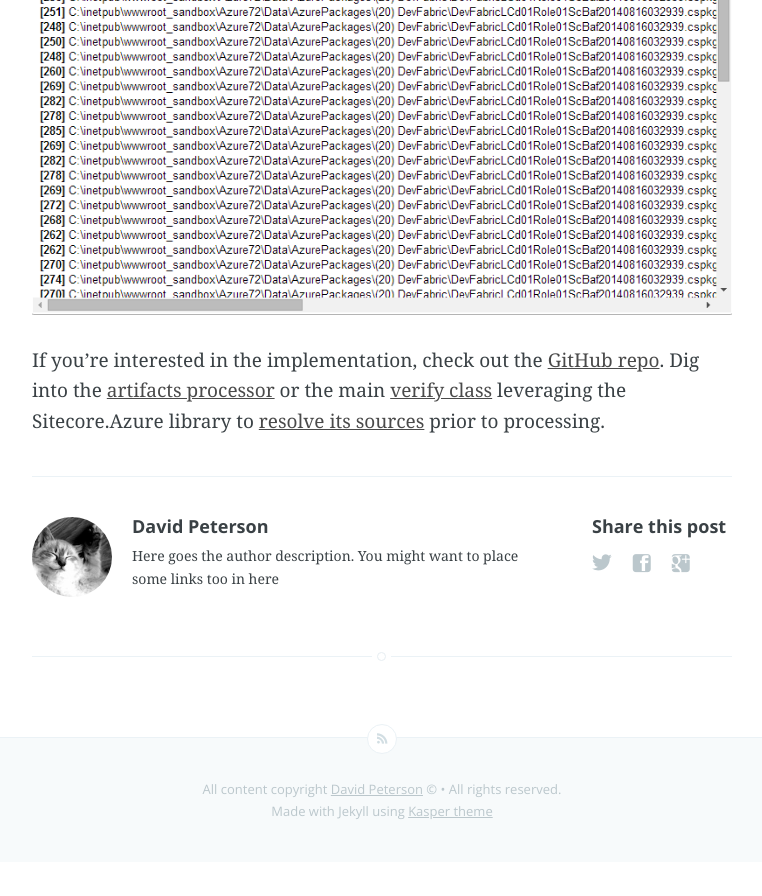
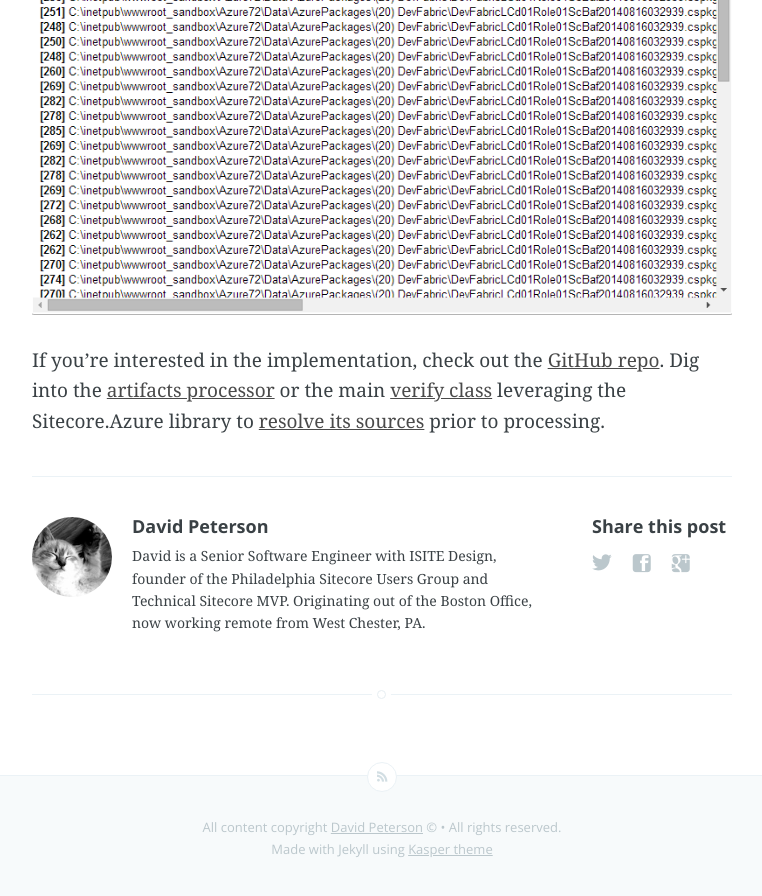
Before and after one commit to PetersonDave/petersondave.github.io, a Jekyll site: the page built from _posts/2014-8-15-Verifying-Sitecore-Azure-Deployments-Against-Specified-Path-or-File-Name-Too-Long-Error.markdown, in a window 1280 px wide and 900 px high, scrolled down 3630 px. Shown: the top 896 px of the window, without its empty margins (258-1020 px from the left). Built offline with Jekyll 4.4.1, drawn with Linux system fonts in a browser that asks for light colours; Markdown is read by kramdown in place of the engine named in the settings; before the commit the page ends 4492 px from its top, so only the background shows below that; part of the change alters nothing that is shown.

```diff
--- a/_layouts/default.html
+++ b/_layouts/default.html
@@ -40,7 +40,7 @@
     <script type="text/javascript">
 
       var _gaq = _gaq || [];
-      _gaq.push(['_setAccount', 'UA-XXXXXXXX-X']);
+      _gaq.push(['_setAccount', 'UA-55942315-1']);
       _gaq.push(['_trackPageview']);
 
       (function() {
--- a/_layouts/post.html
+++ b/_layouts/post.html
@@ -1,6 +1,6 @@
 ---
 layout: default
-disqus: false
+disqus: true
 archive: false
 ---
 
@@ -51,7 +51,7 @@ archive: false
                     	<h4> {{ site.author }} </h4>
                     	<!-- Author Bio -->
                     	<p>
-                    		Here goes the author description. You might want to place some links too in here
+                    		David is a Senior Software Engineer with ISITE Design, founder of the Philadelphia Sitecore Users Group and Technical Sitecore MVP. Originating out of the Boston Office, now working remote from West Chester, PA.
                     	</p>
                     </article>
                 </section>
@@ -78,7 +78,7 @@ archive: false
             	<div id="disqus_thread"></div>
             	<script type="text/javascript">
 
-            	    var disqus_shortname = '';
+            	    var disqus_shortname = 'petersondave';
             		var disqus_developer = 0; // developer mode is on
             	    (function() {
             	        var dsq = document.createElement('script'); dsq.type = 'text/javascript'; dsq.async = true;
--- /dev/null
+++ b/_plugins/rssgenerator.rb
@@ -0,0 +1,133 @@
+# Jekyll plugin for generating an rss 2.0 feed for posts
+#
+# Usage: place this file in the _plugins directory and set the required configuration
+#        attributes in the _config.yml file
+#
+# Uses the following attributes in _config.yml:
+#   name           - the name of the site
+#   url            - the url of the site
+#   description    - (optional) a description for the feed (if not specified will be generated from name)
+#   author         - (optional) the author of the site (if not specified will be left blank)
+#   copyright      - (optional) the copyright of the feed (if not specified will be left blank)
+#   rss_path       - (optional) the path to the feed (if not specified "/" will be used)
+#   rss_name       - (optional) the name of the rss file (if not specified "rss.xml" will be used)
+#   rss_post_limit - (optional) the number of posts in the feed
+#
+# Author: Assaf Gelber <assaf.gelber@gmail.com>
+# Site: http://agelber.com
+# Source: http://github.com/agelber/jekyll-rss
+#
+# Distributed under the MIT license
+# Copyright Assaf Gelber 2013
+
+module Jekyll
+  class RssFeed < Page; end
+
+  class RssGenerator < Generator
+    priority :low
+    safe true
+
+    # Generates an rss 2.0 feed
+    #
+    # site - the site
+    #
+    # Returns nothing
+    def generate(site)
+      require 'rss'
+
+      parser = get_markdown_parser(site.config)
+
+      # Create the rss with the help of the RSS module
+      rss = RSS::Maker.make("2.0") do |maker|
+        maker.channel.title = site.config['name']
+        maker.channel.link = site.config['url']
+        maker.channel.description = site.config['description'] || "RSS feed for #{site.config['name']}"
+        maker.channel.author = site.config["author"]
+        maker.channel.updated = site.posts.map { |p| p.date  }.max
+        maker.channel.copyright = site.config['copyright']
+
+        post_limit = (site.config['rss_post_limit'] - 1 rescue site.posts.count)
+
+        site.posts.reverse[0..post_limit].each do |post|
+          maker.items.new_item do |item|
+            item.title = post.title
+            item.link = "#{site.config['url']}#{post.url}"
+            item.description = parser.convert(post.excerpt)
+            item.updated = post.date
+          end
+        end
+      end
+
+      # File creation and writing
+      rss_path = ensure_slashes(site.config['rss_path'] || "/")
+      rss_name = site.config['rss_name'] || "rss.xml"
+      full_path = File.join(site.dest, rss_path)
+      ensure_dir(full_path)
+      File.open("#{full_path}#{rss_name}", "w") { |f| f.write(rss) }
+
+      # Add the feed page to the site pages
+      site.pages << Jekyll::RssFeed.new(site, site.dest, rss_path, rss_name)
+    end
+
+    private
+
+    # Ensures the given path has leading and trailing slashes
+    #
+    # path - the string path
+    #
+    # Return the path with leading and trailing slashes
+    def ensure_slashes(path)
+      ensure_leading_slash(ensure_trailing_slash(path))
+    end
+
+    # Ensures the given path has a leading slash
+    #
+    # path - the string path
+    #
+    # Returns the path with a leading slash
+    def ensure_leading_slash(path)
+      path[0] == "/" ? path : "/#{path}"
+    end
+
+    # Ensures the given path has a trailing slash
+    #
+    # path - the string path
+    #
+    # Returns the path with a trailing slash
+    def ensure_trailing_slash(path)
+      path[-1] == "/" ? path : "#{path}/"
+    end
+
+    # Ensures the given directory exists
+    #
+    # path - the string path of the directory
+    #
+    # Returns nothing
+    def ensure_dir(path)
+      FileUtils.mkdir_p(path)
+    end
+
+    # Gets a parser object for the parser specified in the configuration
+    #
+    # config - the site's configuration hash
+    #
+    # Returns a parser or raises exception if one isn't found
+    def get_markdown_parser(config)
+      return case config['markdown']
+        when 'redcarpet'
+          Jekyll::Converters::Markdown::RedcarpetParser.new config
+        when 'kramdown'
+          Jekyll::Converters::Markdown::KramdownParser.new config
+        when 'rdiscount'
+          Jekyll::Converters::Markdown::RDiscountParser.new config
+        when 'maruku'
+          Jekyll::Converters::Markdown::MarukuParser.new config
+        else
+          STDERR.puts "Invalid Markdown processor: #{config['markdown']}"
+          STDERR.puts "  Valid options are [ maruku | rdiscount | kramdown | redcarpet ]"
+          raise FatalException.new("Invalid Markdown process: #{config['markdown']}")
+      end
+    end
+
+  end
+end
```
